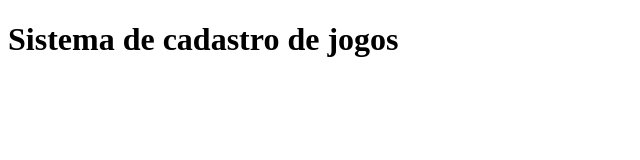
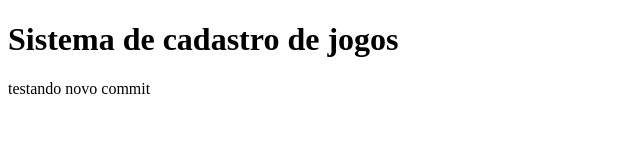
Before and after one commit to Diomito/Diomito, a plain HTML site: page index.html in a window 1280 px wide. Shown: the whole page, without its empty margins (0-640 px from the left). Drawn offline with Linux system fonts and the light colour scheme.

Commit message:
teste commit tres

```diff
--- a/index.html
+++ b/index.html
@@ -9,5 +9,6 @@
 <body>
     <h1>Sistema de cadastro de jogos</h1>
     <script src="app.js"></script>
+    <p>testando novo commit</p>
 </body>
 </html>
```
